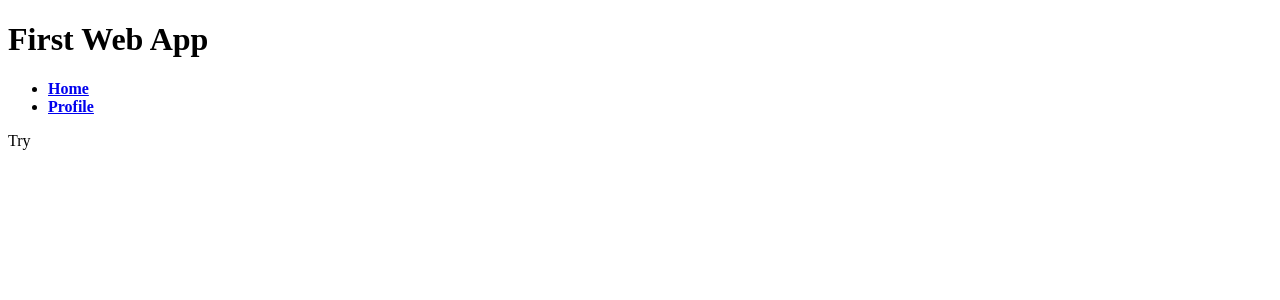
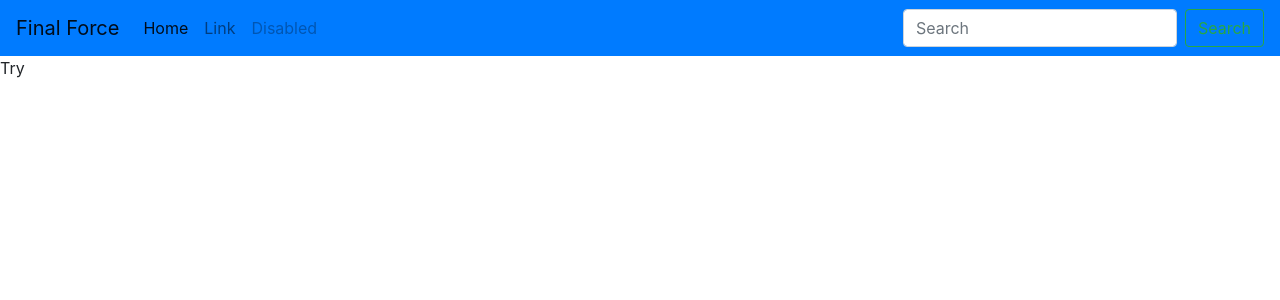
Before and after one commit to mandgie/ultimate-challenge, a Flask app: page / in a window 1280 px wide. Shown: the top 300 px of the page. Run offline with Flask 2, Linux system fonts and the light colour scheme; some libraries are stand-ins or nearby versions.

Commit message:
Set up basic template

```diff
--- /dev/null
+++ b/src/templates/navbar.html
@@ -0,0 +1,23 @@
+<nav class="navbar navbar-expand-lg navbar-light bg-primary">
+  <button class="navbar-toggler" type="button" data-toggle="collapse" data-target="#navbarTogglerDemo01" aria-controls="navbarTogglerDemo01" aria-expanded="false" aria-label="Toggle navigation">
+    <span class="navbar-toggler-icon"></span>
+  </button>
+  <div class="collapse navbar-collapse" id="navbarTogglerDemo01">
+    <a class="navbar-brand" href="#">Final Force</a>
+    <ul class="navbar-nav mr-auto mt-2 mt-lg-0">
+      <li class="nav-item active">
+        <a class="nav-link" href="#">Home <span class="sr-only">(current)</span></a>
+      </li>
+      <li class="nav-item">
+        <a class="nav-link" href="#">Link</a>
+      </li>
+      <li class="nav-item">
+        <a class="nav-link disabled" href="#" tabindex="-1" aria-disabled="true">Disabled</a>
+      </li>
+    </ul>
+    <form class="form-inline my-2 my-lg-0">
+      <input class="form-control mr-sm-2" type="search" placeholder="Search" aria-label="Search">
+      <button class="btn btn-outline-success my-2 my-sm-0" type="submit">Search</button>
+    </form>
+  </div>
+</nav>
--- a/src/templates/template.html
+++ b/src/templates/template.html
@@ -1,25 +1,26 @@
-<!DOCTYPE html>
-<html lang="en" dir="ltr">
- <head>
-   <meta charset="utf-8">
-   <title>Flask Parent Template</title>
-   <!--<link rel="stylesheet" href="{{ url_for('static', filename='css/template.css') }}">-->
- </head>
- <body>
-    <header>
-      <div class="container">
-        <h1 class="logo">First Web App</h1>
-        <strong><nav>
-          <ul class="menu">
-            <li><a href="{{ url_for('home') }}">Home</a></li>
-            <li><a href="{{ url_for('profile') }}">Profile</a></li>
-          </ul>
-        </nav></strong>
-      </div>
-    </header>
+<!doctype html>
+<html lang="en">
+  <head>
+    <!-- Required meta tags -->
+    <meta charset="utf-8">
+    <meta name="viewport" content="width=device-width, initial-scale=1, shrink-to-fit=no">
+
+    <!-- Bootstrap CSS -->
+    <link rel="stylesheet" href="https://stackpath.bootstrapcdn.com/bootstrap/4.3.1/css/bootstrap.min.css" integrity="sha384-ggOyR0iXCbMQv3Xipma34MD+dH/1fQ784/j6cY/iJTQUOhcWr7x9JvoRxT2MZw1T" crossorigin="anonymous">
+
+    <title>Hello, world!</title>
+  </head>
+  <body>
+
+    {% include "navbar.html" %}
 
     {% block content %}
     {% endblock %}
 
+    <!-- Optional JavaScript -->
+    <!-- jQuery first, then Popper.js, then Bootstrap JS -->
+    <script src="https://code.jquery.com/jquery-3.3.1.slim.min.js" integrity="sha384-q8i/X+965DzO0rT7abK41JStQIAqVgRVzpbzo5smXKp4YfRvH+8abtTE1Pi6jizo" crossorigin="anonymous"></script>
+    <script src="https://cdnjs.cloudflare.com/ajax/libs/popper.js/1.14.7/umd/popper.min.js" integrity="sha384-UO2eT0CpHqdSJQ6hJty5KVphtPhzWj9WO1clHTMGa3JDZwrnQq4sF86dIHNDz0W1" crossorigin="anonymous"></script>
+    <script src="https://stackpath.bootstrapcdn.com/bootstrap/4.3.1/js/bootstrap.min.js" integrity="sha384-JjSmVgyd0p3pXB1rRibZUAYoIIy6OrQ6VrjIEaFf/nJGzIxFDsf4x0xIM+B07jRM" crossorigin="anonymous"></script>
  </body>
 </html>
```
